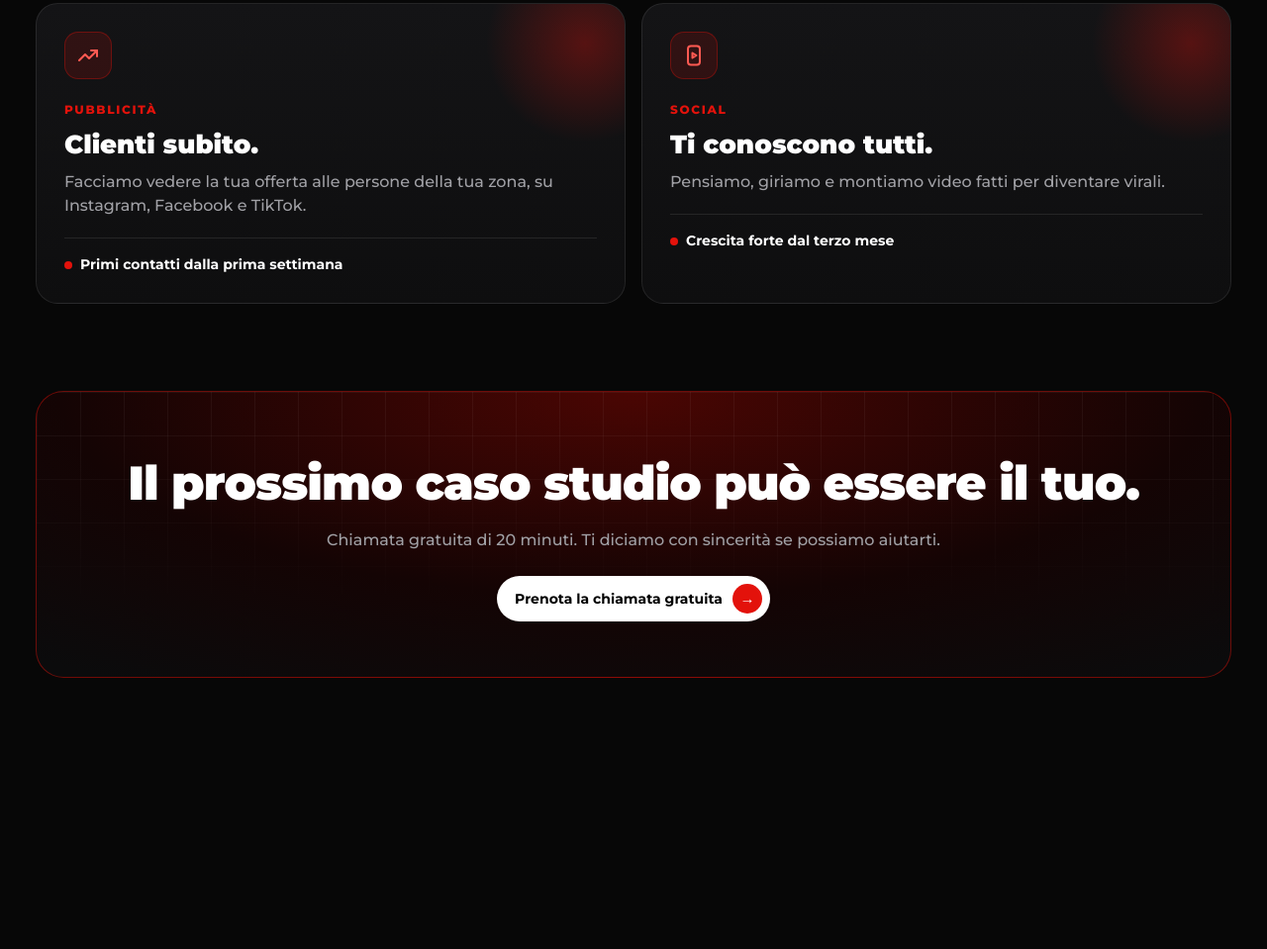
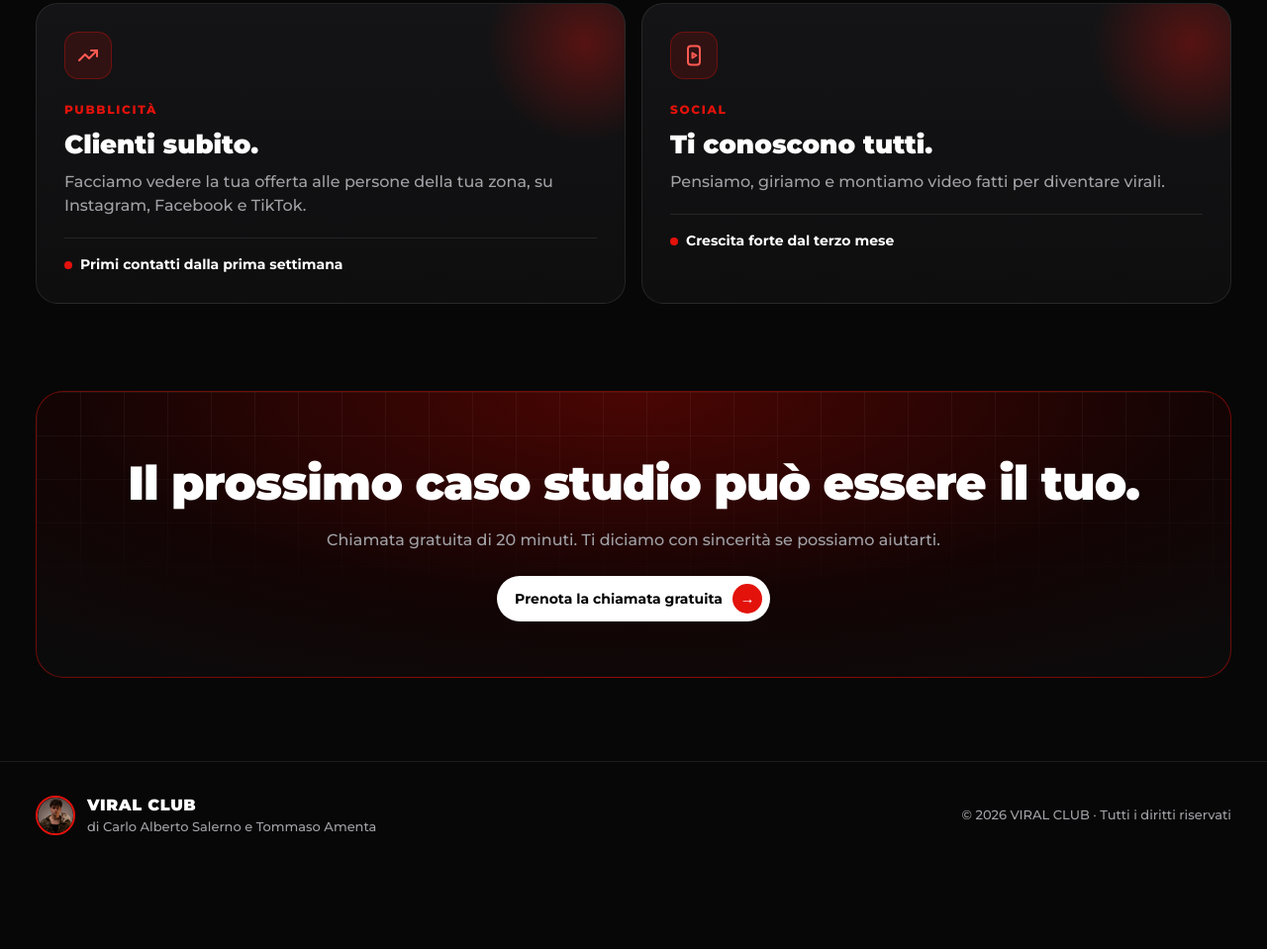
Before and after one commit to viralclub-agency/viral-club-landing, a plain HTML site: page sito/index.html in a window 1280 px wide. Shown: the part 4918-5877 px from the top of the page at 99% size. Before the commit the page ends 5763 px from the top, so only its background shows below. Drawn offline with Linux system fonts and the light colour scheme.

Commit message:
Add files via upload

```diff
--- a/sito/index.html
+++ b/sito/index.html
@@ -344,6 +344,15 @@ button{font-family:var(--font)}
 @keyframes fxup{0%{opacity:0;transform:translateY(20px) scale(.8)}15%{opacity:1;transform:translateY(0) scale(1)}100%{opacity:0;transform:translateY(-260px) scale(.95)}}
 @media (max-width:900px){.fxchip{font-size:10px;padding:4px 8px;opacity:.9}}
 @media (prefers-reduced-motion:reduce){.fxchip{display:none}}
+.foot-site{border-top:1px solid var(--line);padding-block:32px 110px;margin-top:20px}
+.foot-site .wrap{display:flex;flex-wrap:wrap;align-items:center;justify-content:space-between;gap:18px}
+.fs-brand{display:flex;align-items:center;gap:12px}
+.fs-brand img{width:40px;height:40px;border-radius:50%;object-fit:cover;border:2px solid var(--red)}
+.fs-brand div{display:grid}
+.fs-brand strong{font-weight:900;letter-spacing:.04em}
+.fs-brand span{font-size:13px;color:var(--muted)}
+.fs-legal{display:grid;gap:4px;font-size:13px;color:var(--muted);text-align:right}
+@media (max-width:640px){.fs-legal{text-align:left}}
 @media (max-width:640px){
   .stats{grid-template-columns:1fr;gap:10px}
   .stat{display:grid;grid-template-columns:auto 1fr;align-items:center;column-gap:16px;padding:16px 18px}
@@ -422,6 +431,15 @@ button{font-family:var(--font)}
     <a class="pill toquiz" href="#barra">Prenota la chiamata gratuita <b>→</b></a>  </div></div>
 </section>
 
+<footer class="foot-site">
+  <div class="wrap">
+    <div class="fs-brand"><img src="img/av-socialchars.jpg" alt=""><div><strong>VIRAL CLUB</strong><span>di Carlo Alberto Salerno e Tommaso Amenta</span></div></div>
+    <div class="fs-legal">
+      <!-- DATI LEGALI: aggiungere qui P.IVA, sede legale, email, link a Privacy e Cookie Policy -->
+      <span>© 2026 VIRAL CLUB · Tutti i diritti riservati</span>
+    </div>
+  </div>
+</footer>
 <div class="fx" aria-hidden="true">
   <div class="side l"><span class="lab">VIEWS</span><b id="fxV">0</b><i class="track"><i id="fxVp"></i></i><small>generate in organico</small></div>
   <div class="side r"><span class="lab">FATTURATO</span><b id="fxM">€ 0</b><i class="track"><i id="fxMp"></i></i><small>in più per un cliente</small></div>
```
